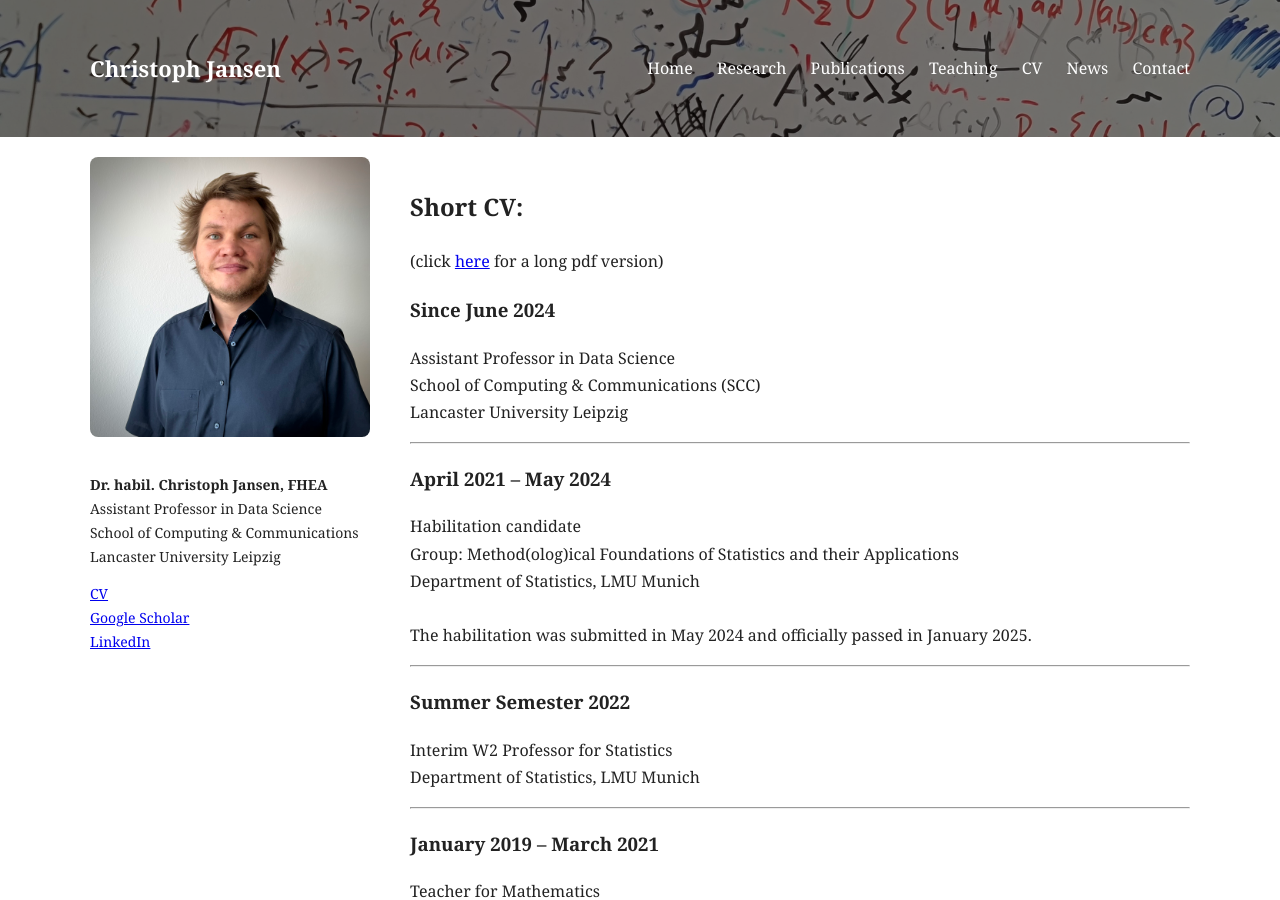
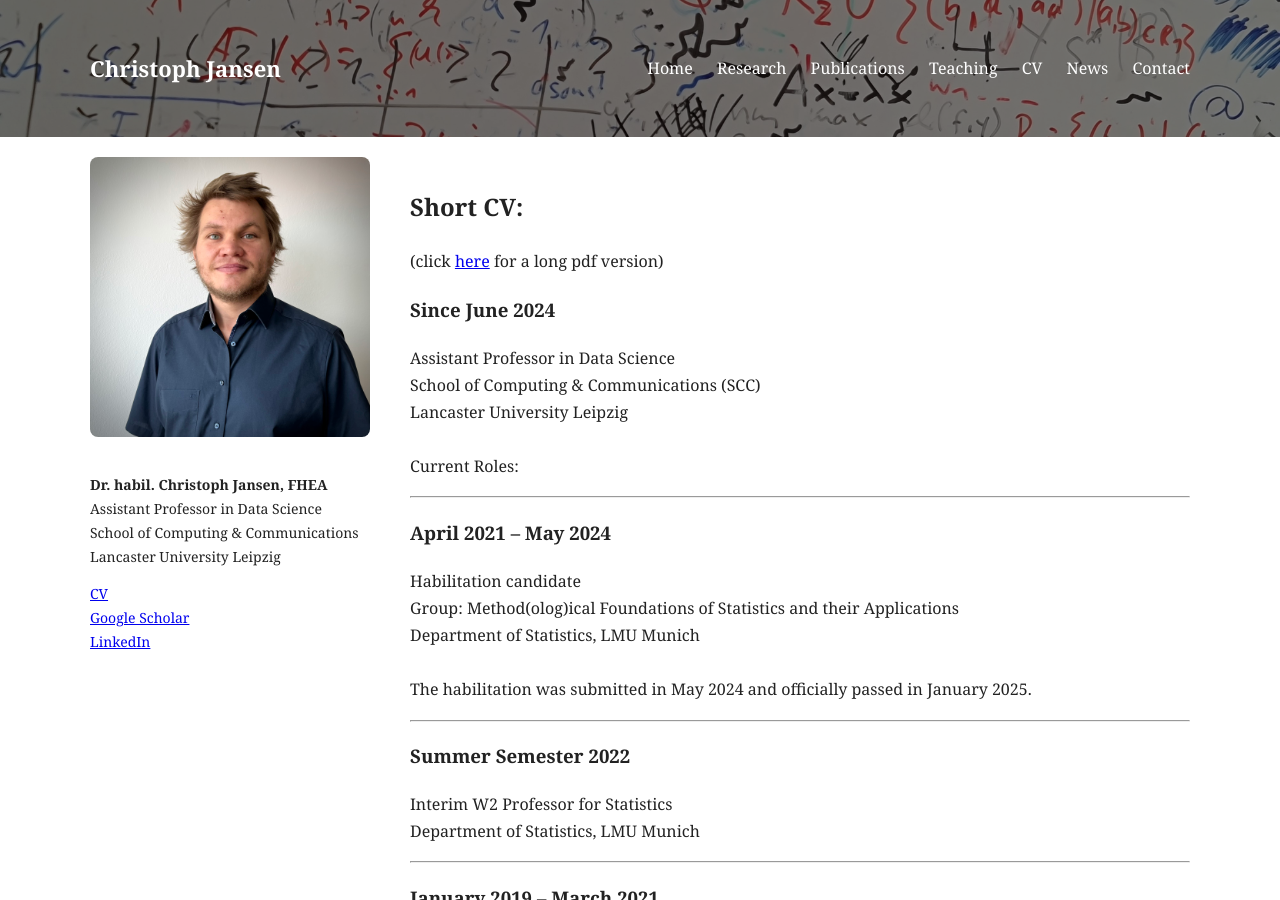
Before and after one commit to jansenc/jansenc.github.io, a Jekyll site: the page built from cv/index.md, in a window 1280 px wide and 900 px high. Built offline with Jekyll 4.4.1, drawn with Linux system fonts in a browser that asks for light colours.

Commit message:
Update index.md

```diff
--- a/cv/index.md
+++ b/cv/index.md
@@ -12,7 +12,8 @@ permalink: /cv/
   <p>
     Assistant Professor in Data Science<br>
     School of Computing & Communications (SCC)<br>
-    Lancaster University Leipzig
+    Lancaster University Leipzig <br><br>
+    Current Roles:
   </p>
 </div>
 
```
